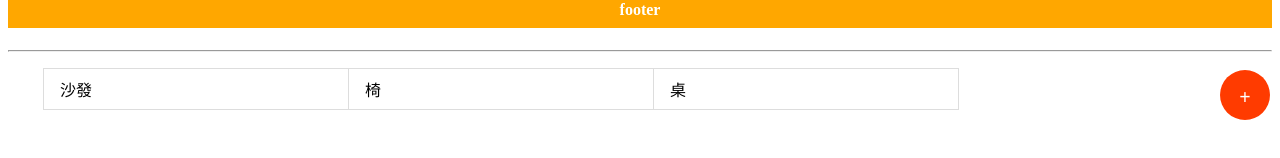
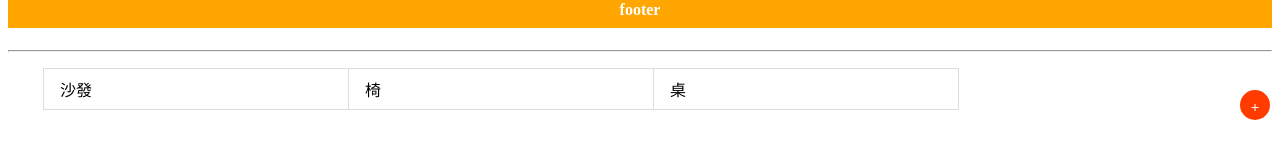
Before and after one commit to sstephyang/hw_04, a plain HTML site: page index.html in a window 1280 px wide. Shown: the part 670-828 px from the top of the page. Drawn offline with Linux system fonts and the light colour scheme.

Commit message:
no message

```diff
--- a/style.css
+++ b/style.css
@@ -104,11 +104,11 @@ div:not(.row) {
     color: white;
     background: #ff3b00;
     border-radius: 50%;
-    height: 50px;
-    width: 50px;
-    font-size: 20px;
+    height: 30px;
+    width: 30px;
+    font-size: 15px;
     text-align: center;
-    line-height: 50px;
+    line-height: 30px;
     position: fixed;
     margin-bottom: 10px;
     margin-right: 10px;
```
Also changed, not shown: index.html (+3 -0 lines).
